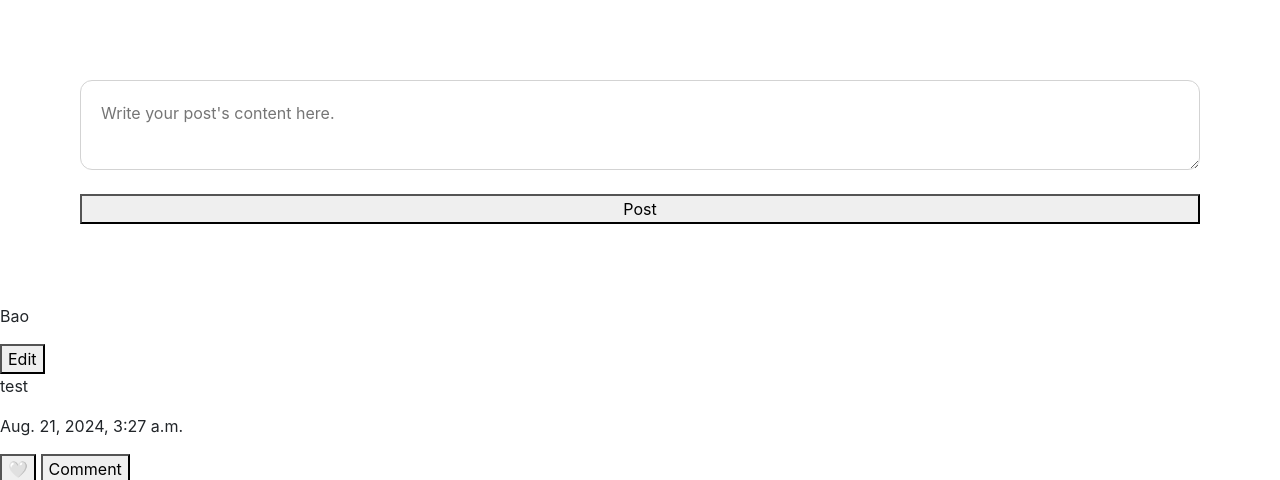
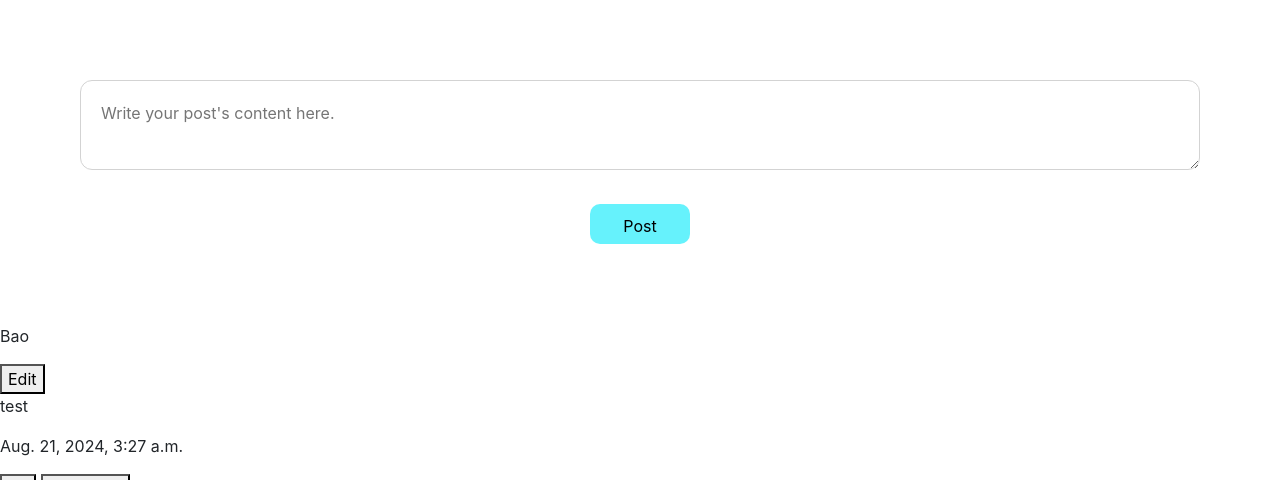
Before and after one commit to bao-123/Project-4, a Django app: template network/templates/network/index.html in a window 1280 px wide. Shown: the part 56-536 px from the top of the page. Run offline with Django 3.2, Linux system fonts and the light colour scheme; the template is opened without the code that fills it: values that come from a table or form of the project are taken from there, others are empty; a user stored in the database is signed in; data comes from the database, SQL or seed files in the repository; some libraries are stand-ins or nearby versions.

Commit message:
Add some styles and fix JavaScript post function

```diff
--- a/network/static/network/functions.js
+++ b/network/static/network/functions.js
@@ -6,6 +6,12 @@ const messageDivId = "messageDiv";
 
 export async function post(content)
 {
+    if(content === "")
+    {
+        displayMessage("Can't post nothing!", "danger", messageDivId);
+        return;
+    }
+
     try
     {
         const csrfToken = getCSRFToken();
--- a/network/static/network/styles.css
+++ b/network/static/network/styles.css
@@ -29,3 +29,31 @@ body
 {
     box-shadow: 12px 10px 12px #7c7a7a;
 }
+
+#postForm > button
+{
+    width: 100px;
+    height: 40px;
+    padding: 10px;
+    margin-top: 10px;
+    border: none;
+    border-radius: 10px;
+    background-color: #66f2fc;
+    margin-left: auto;
+    margin-right: auto;
+    transition: 0.25s, 0.5s background-color ease-in-out;
+    vertical-align: middle;
+}
+
+#postForm > button:hover
+{
+    background-color: #3af2ff;
+    width: 120px;
+    height: 50px;
+}
+
+#postForm > button:active
+{
+    background-color: #9ef1f7;
+    margin-top: 12px;
+}
```
